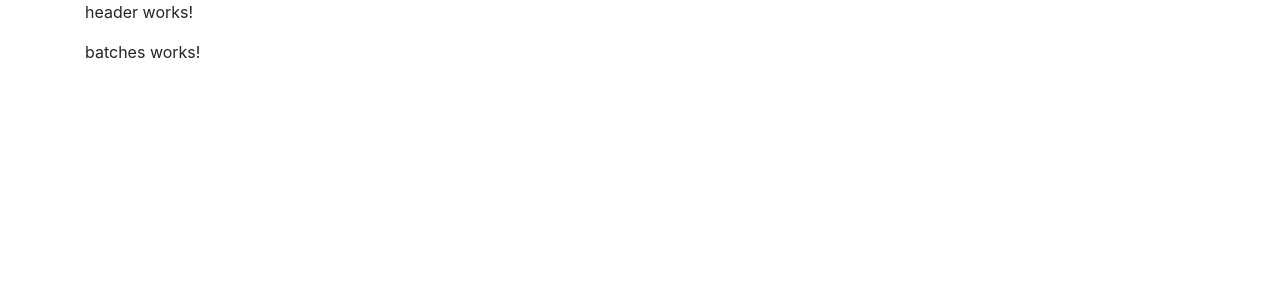
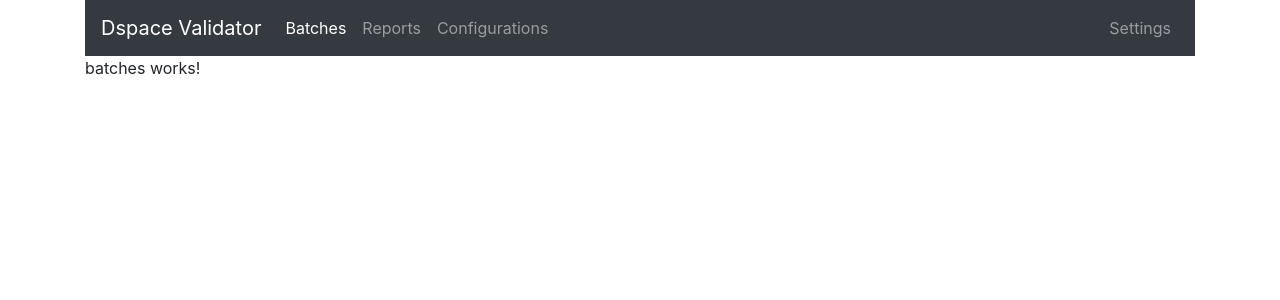
Before and after one commit to ubtue/validation-service-web-app, an Angular app in the folder ng-validation-service/: page /batches in a window 1280 px wide. Shown: the top 300 px of the page. Built offline with nearby package versions, Linux system fonts and the light colour scheme.

Commit message:
Add header component

```diff
--- a/ng-validation-service/src/app/header/header.component.html
+++ b/ng-validation-service/src/app/header/header.component.html
@@ -1,3 +1,31 @@
-<p>
-  header works!
-</p>
+<!-- Grey with black text -->
+<!-- <link rel="stylesheet" href="https://maxcdn.bootstrapcdn.com/font-awesome/4.5.0/css/font-awesome.min.css"> -->
+<nav class="navbar navbar-expand-sm bg-dark navbar-dark">
+
+  <!-- Toggler/collapsibe Button -->
+  <button class="navbar-toggler" type="button" data-toggle="collapse" data-target="#collapsibleNavbar" (click)="onNavBarButtonPressed()">
+    <span class="navbar-toggler-icon"></span>
+  </button>
+  <div class="navbar-collapse active open" [ngClass]="{'collapse': this.navbarCollapsed}" id="collapsibleNavbar">
+    <a class="navbar-brand" href="#">Dspace Validator</a>
+    <ul class="navbar-nav mr-auto">
+      <li class="nav-item active">
+        <a class="nav-link" href="#">Batches</a>
+      </li>
+      <li class="nav-item">
+        <a class="nav-link" href="#">Reports</a>
+      </li>
+      <li class="nav-item">
+        <a class="nav-link" href="#">Configurations</a>
+      </li>
+
+    </ul>
+
+    <ul class="navbar-nav">
+        <li class="nav-item ">
+            <a class="nav-link" href="#">Settings</a>
+        </li>
+    </ul>
+  </div>
+
+</nav>
--- a/ng-validation-service/src/app/header/header.component.ts
+++ b/ng-validation-service/src/app/header/header.component.ts
@@ -7,9 +7,18 @@ import { Component, OnInit } from '@angular/core';
 })
 export class HeaderComponent implements OnInit {
 
+  navbarCollapsed: boolean = true;
+
   constructor() { }
 
   ngOnInit() {
+
   }
 
+  onNavBarButtonPressed() {
+    this.navbarCollapsed = ! this.navbarCollapsed;
+  }
+
+
+
 }
```
